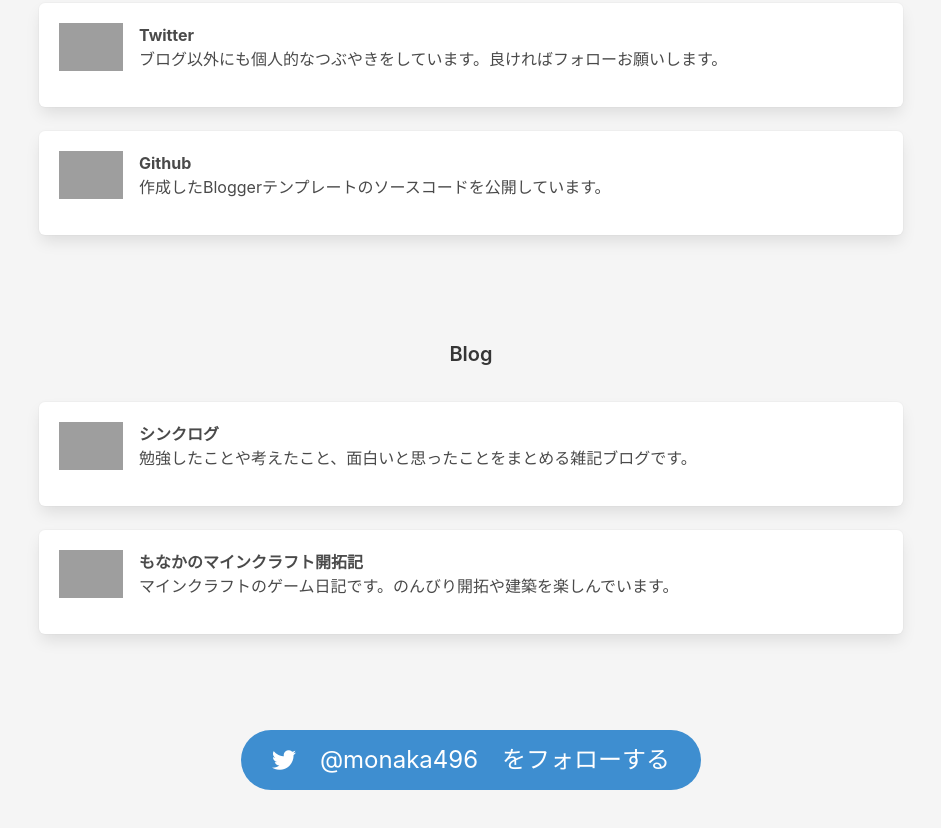
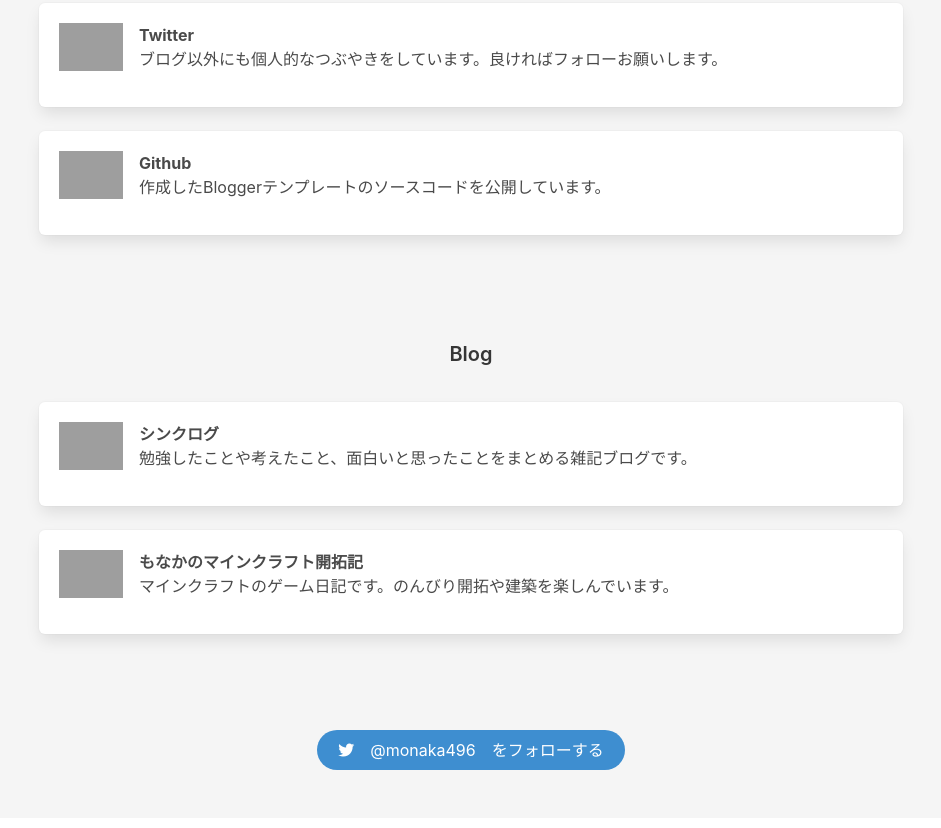
Before and after one commit to monaka496/monaka496.github.io, a plain HTML site: page index.html in a window 1280 px wide. Shown: the part 637-1465 px from the top of the page, without its empty margins (169-1110 px from the left). Drawn offline with nearby package versions, Linux system fonts and the light colour scheme; grey boxes are pictures that could not be loaded.

Commit message:
Update index.html

```diff
--- a/index.html
+++ b/index.html
@@ -156,7 +156,7 @@
     </main>
     <footer>
         <div class="section has-text-centered">
-        <a class="button is-large is-info is-rounded" href="https://twitter.com/monaka496" target="_blank"><i class="fab fa-twitter"></i>　@monaka496　をフォローする</a>
+        <button class="button is-info is-rounded" href="https://twitter.com/monaka496" target="_blank"><i class="fab fa-twitter"></i>　@monaka496　をフォローする</button>
         </div>
     </footer>
 </body>
```
